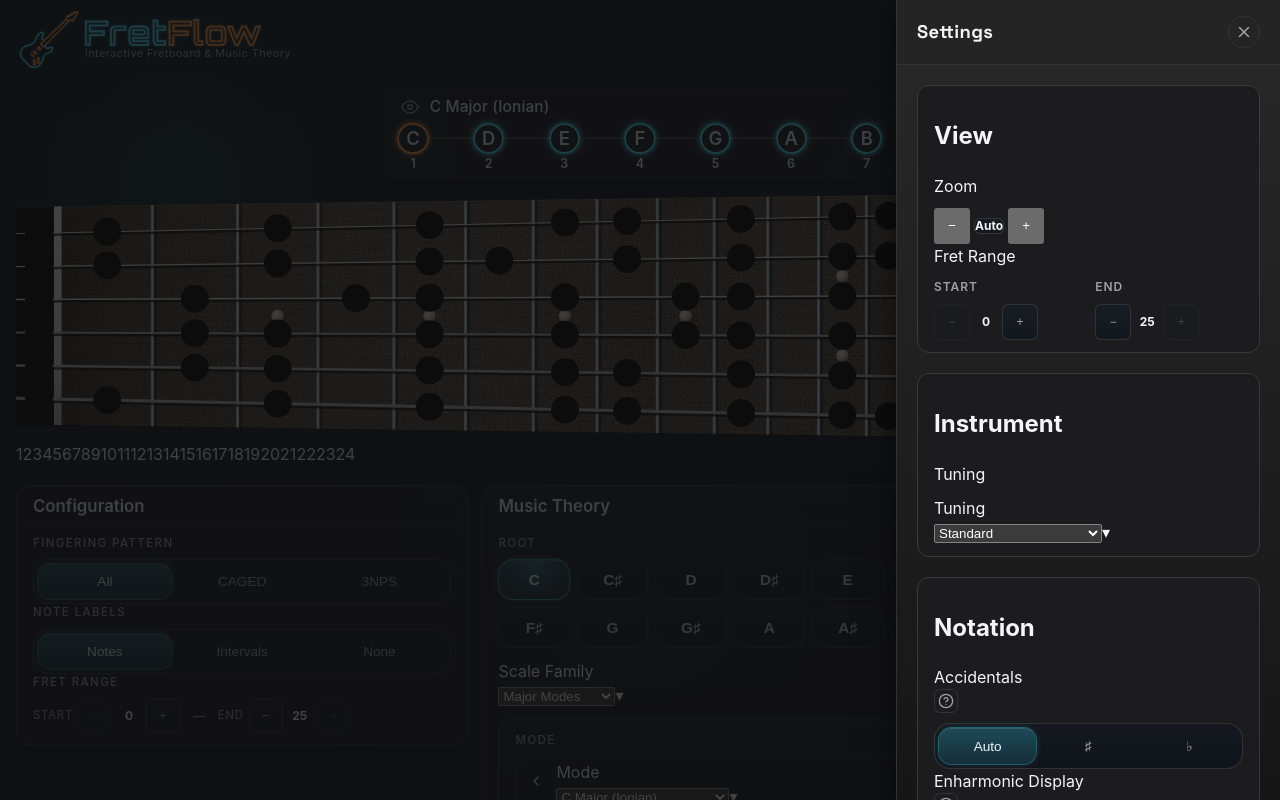
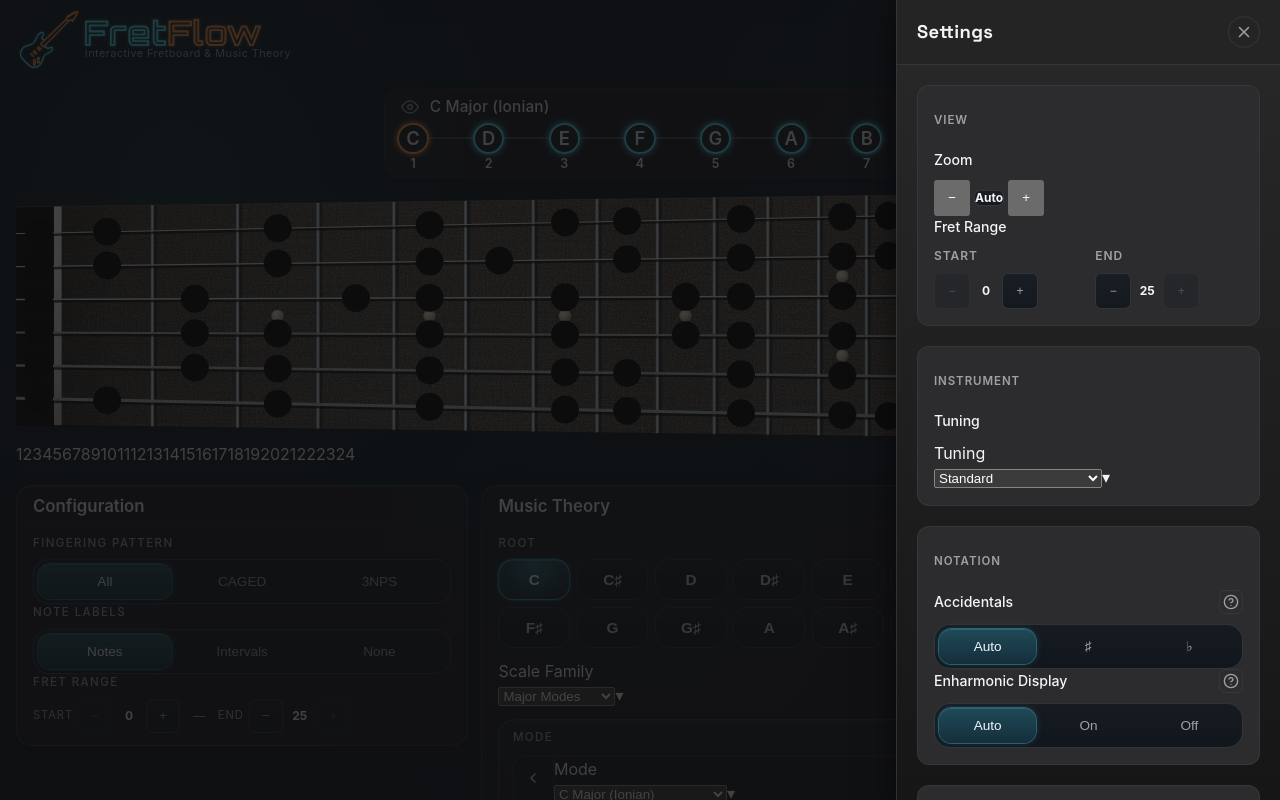
Before and after one commit to iecg/fretboard-app, a React (Vite) app: page / in a window 1280 px wide. Both pictures are taken after a click on the button 1122 px from the left and 39 px from the top of the page. Shown: the top 800 px of the page. Built offline with nearby package versions, Linux system fonts and the light colour scheme.

Commit message:
fix: resolve theory-mode-browser styling and improve SettingsOverlay consistency

```diff
--- a/src/components/SettingsOverlay.tsx
+++ b/src/components/SettingsOverlay.tsx
@@ -190,17 +190,17 @@ function OverlaySection({
       className={clsx(
         "panel-surface",
         "panel-surface--compact",
-        "overlay-section-card",
-        tone === "danger" && "overlay-section-card--danger",
+        styles["overlay-section-card"],
+        tone === "danger" && styles["overlay-section-card--danger"],
       )}
       aria-labelledby={`settings-section-${id}`}
     >
-      <div className="overlay-section-heading">
-        <h2 id={`settings-section-${id}`} className="overlay-section-title">
+      <div className={styles["overlay-section-heading"]}>
+        <h2 id={`settings-section-${id}`} className={styles["overlay-section-title"]}>
           {title}
         </h2>
       </div>
-      <div className="overlay-section-body">{children}</div>
+      <div className={styles["overlay-section-body"]}>{children}</div>
     </section>
   );
 }
@@ -219,8 +219,8 @@ function OverlayFieldHeader({
   helpContainerRef?: Ref<HTMLDivElement>;
 }) {
   return (
-    <div className="overlay-field-header">
-      <span className="overlay-field-label">{label}</span>
+    <div className={styles["overlay-field-header"]}>
+      <span className={styles["overlay-field-label"]}>{label}</span>
       {help ? (
         <div className="overlay-field-help" ref={helpContainerRef}>
           <button
--- a/src/components/TheoryControls.module.css
+++ b/src/components/TheoryControls.module.css
@@ -10,6 +10,8 @@
   display: flex;
   flex-direction: column;
   gap: 0.65rem;
+  padding: 0.9rem 1rem;
+  border-radius: 1rem;
   /* Override panel-surface flat token — align with the frosted cool-blue
      language used by .theory-chord-section and .theory-inline-key */
   background:
@@ -100,18 +102,18 @@
   flex-shrink: 0;
 }
 
-:global(.theory-browser-main) > :global(.theory-nav-btn):last-child {
+.theory-browser-main > .theory-nav-btn:last-child {
   border-right: none;
   border-left: 1px solid rgb(255 255 255 / 0.08);
 }
 
-:global(.theory-nav-btn):hover {
+.theory-nav-btn:hover {
   background: rgb(77 228 255 / 0.09);
   color: white;
 }
 
 /* Inset focus for nav buttons — same reason as select */
-:global(.theory-nav-btn):focus-visible {
+.theory-nav-btn:focus-visible {
   outline: none;
   box-shadow: inset 0 0 0 2px var(--neon-cyan);
 }
@@ -190,6 +192,7 @@
   gap: 0.72rem;
 }
 
+:global(.app-container[data-layout-tier="desktop"]) .theory-mode-browser,
 :global(.app-container[data-layout-tier="desktop"]) .theory-chord-section,
 :global(.app-container[data-layout-tier="desktop"]) .theory-inline-key {
   padding: 0.6rem 0.85rem;
@@ -207,6 +210,7 @@
   gap: 0.82rem;
 }
 
+:global(.app-container[data-layout-tier="tablet"]) .theory-mode-browser,
 :global(.app-container[data-layout-tier="tablet"]) .theory-chord-section,
 :global(.app-container[data-layout-tier="tablet"]) .theory-inline-key {
   padding: 0.72rem 0.92rem;
```
